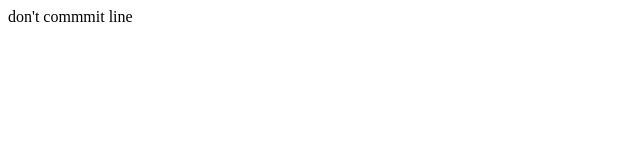
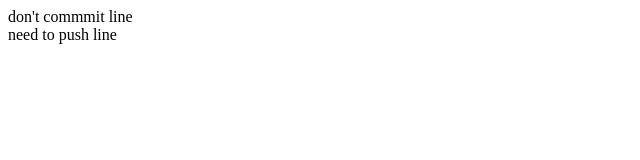
Before and after one commit to sriku1603/git-experiment, a plain HTML site: page index.html in a window 1280 px wide. Shown: the full height of the page, 0-640 px from the left. Drawn offline with Linux system fonts and the light colour scheme.

Commit message:
NEED TO PUSH

```diff
--- a/index.html
+++ b/index.html
@@ -1 +1,2 @@
 <div>don't commmit line</div>
+<div>need to push line</div>
```
